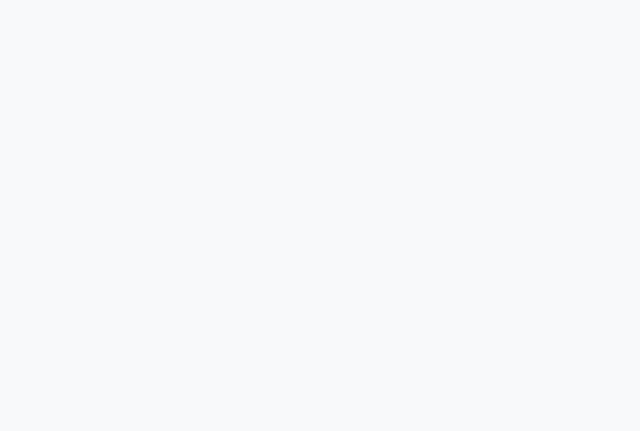
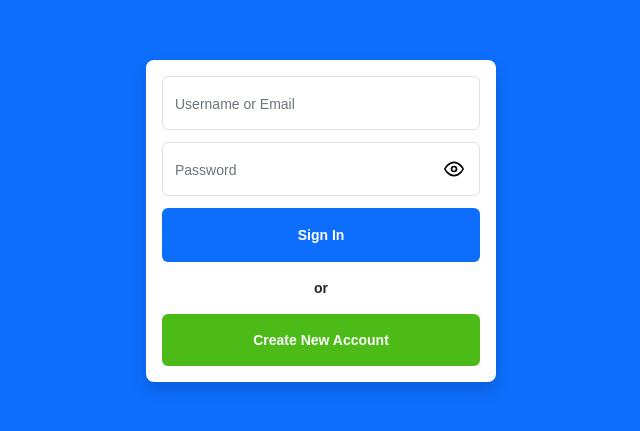
Before and after one commit to rorazliev/react-auth, a React (Create React App) app: page /signin in a window 1280 px wide. Shown: the part 179-610 px from the top of the page, without its empty margins (319-959 px from the left). Built offline with nearby package versions, Linux system fonts and the light colour scheme.

Commit message:
Create signin component

```diff
--- a/package.json
+++ b/package.json
@@ -10,12 +10,14 @@
     "@types/node": "^16.11.14",
     "@types/react": "^17.0.37",
     "@types/react-dom": "^17.0.11",
+    "@types/react-helmet": "^6.1.4",
     "@types/react-redux": "^7.1.20",
     "@types/react-router-dom": "^5.3.2",
     "@types/styled-components": "^5.1.18",
     "axios": "^0.24.0",
     "react": "^17.0.2",
     "react-dom": "^17.0.2",
+    "react-helmet": "^6.1.0",
     "react-redux": "^7.2.6",
     "react-router-dom": "^5.2.0",
     "react-scripts": "5.0.0",
--- a/src/components/App/index.tsx
+++ b/src/components/App/index.tsx
@@ -1,10 +1,14 @@
-import React, { ReactElement, Suspense, useEffect } from 'react';
+import React, {
+  lazy, ReactElement, Suspense, useEffect,
+} from 'react';
 import {
   BrowserRouter as Router, Switch, Redirect, Route,
 } from 'react-router-dom';
 import Loader from '../Loader';
 import ignoreRejection from '../../helpers/ignoreRejection';
 import { useSelector } from '../../redux/store';
+
+const Signin = lazy(() => import('../Signin'));
 
 const App: React.FC = (): ReactElement => {
   const isAuth = useSelector((state) => Boolean(state.auth.token));
@@ -29,7 +33,7 @@ const App: React.FC = (): ReactElement => {
             </>
           ) : (
             <>
-              <Route exact path="/signin" render={() => null} />
+              <Route exact path="/signin" component={Signin} />
               <Route exact path="/signup" render={() => null} />
               <Route path="*" render={() => <Redirect to="/signin" />} />
             </>
--- /dev/null
+++ b/src/components/Signin/index.tsx
@@ -0,0 +1,116 @@
+import React, { ReactElement, useEffect, useState } from 'react';
+import { useDispatch } from 'react-redux';
+import { Helmet } from 'react-helmet';
+import {
+  Box,
+  Container,
+  Content,
+  ErrorMessage,
+  Field,
+  FieldContent,
+  Form,
+  Label,
+  Input,
+  PasswordButton,
+  SubmitButton,
+  Or,
+  LinkToSignup,
+} from './style';
+import { EyeIcon, EyeOffIcon } from '../Icons';
+import { Dispatch, useSelector } from '../../redux/store';
+import { resetError, signin } from '../../redux/authReducer';
+
+const Signin: React.FC = (): ReactElement => {
+  // Identifier related state
+  const [identifier, setIdentifier] = useState('');
+  const [identifierOnFocus, setIdentifierOnFocus] = useState(false);
+
+  // Password related state
+  const [password, setPassword] = useState('');
+  const [passwordOnFocus, setPasswordOnFocus] = useState(false);
+  const [passwordIsShown, setPasswordIsShown] = useState(false);
+
+  // Error marker
+  const error = useSelector((state) => state.auth.error);
+
+  const dispatch: Dispatch = useDispatch();
+
+  // Prevents default behavior and submits the form
+  const handleFormOnSubmit = (event: React.SyntheticEvent): void => {
+    event.preventDefault();
+    dispatch(signin(identifier, password));
+  };
+
+  // Resets the error marker
+  useEffect(() => () => {
+    if (error !== null) {
+      dispatch(resetError());
+    }
+  });
+
+  // Render
+  return (
+    <>
+      <Helmet>
+        <title>Signin • React Authentication</title>
+      </Helmet>
+      <Container>
+        <Content>
+          <Box>
+            <Form onSubmit={handleFormOnSubmit}>
+              {
+              error
+                ? <ErrorMessage>{error}</ErrorMessage>
+                : null
+            }
+              <Field focused={identifierOnFocus}>
+                <FieldContent>
+                  <Label filled={identifier.length !== 0}>
+                    Username or Email
+                  </Label>
+                  <Input
+                    filled={identifier.length !== 0}
+                    value={identifier}
+                    onChange={(
+                      event: React.ChangeEvent<HTMLInputElement>,
+                    ) => setIdentifier(event.target.value)}
+                    onFocus={() => setIdentifierOnFocus(true)}
+                    onBlur={() => setIdentifierOnFocus(false)}
+                  />
+                </FieldContent>
+              </Field>
+              <Field focused={passwordOnFocus}>
+                <FieldContent>
+                  <Label filled={password.length !== 0}>
+                    Password
+                  </Label>
+                  <Input
+                    type={passwordIsShown ? 'text' : 'password'}
+                    filled={password.length !== 0}
+                    value={password}
+                    onChange={(
+                      event: React.ChangeEvent<HTMLInputElement>,
+                    ) => setPassword(event.target.value)}
+                    onFocus={() => setPasswordOnFocus(true)}
+                    onBlur={() => setPasswordOnFocus(false)}
+                  />
+                  <PasswordButton
+                    type="button"
+                    onClick={() => setPasswordIsShown(!passwordIsShown)}
+                  >
+                    {passwordIsShown ? <EyeOffIcon /> : <EyeIcon />}
+                  </PasswordButton>
+                </FieldContent>
+              </Field>
+              <SubmitButton type="submit">Sign In</SubmitButton>
+              <Or>or</Or>
+              <LinkToSignup to="/signup">Create New Account</LinkToSignup>
+            </Form>
+          </Box>
+        </Content>
+      </Container>
+    </>
+  );
+};
+
+export default Signin as React.FC;
--- /dev/null
+++ b/src/components/Signin/style.tsx
@@ -0,0 +1,147 @@
+import { Link } from 'react-router-dom';
+import styled from 'styled-components';
+import colors from '../../assets/styles/colors';
+
+export const Box = styled.div`
+  border-radius: 8px;
+  padding: 1rem;
+  width: 100%;
+`;
+
+export const Container = styled.div`
+  background-color: rgb(${colors.primary});
+  justify-content: center;
+  flex-direction: column;
+  align-items: center;
+  position: relative;
+  padding: 1rem;
+  display: flex;
+  height: 100%;
+  width: 100%;
+`;
+
+export const Content = styled.div`
+  box-shadow: 0 0.5rem 1rem rgba(0, 0, 0, 0.15);
+  background-color: #fff;
+  border-radius: 8px;
+  max-width: 350px;
+  width: 100%;
+`;
+
+export const ErrorMessage = styled.div`
+  color: rgb(${colors.danger});
+  margin: 4px 0 19px 0;
+  text-align: center;
+`;
+
+export const Field = styled.div<{focused: boolean}>`
+  transition: border-color 0.15s ease-in-out;
+  border: 1px solid transparent;
+  border-color: rgb(${(props) => (
+    props.focused ? colors.primary : colors.gray
+  )});
+  margin-bottom: 12px;
+  border-radius: 6px;
+  width: 100%;
+`;
+
+export const FieldContent = styled.div`
+  position: relative;
+  display: flex;
+  cursor: text;
+  height: 52px;
+  padding: 0;
+  margin: 0;
+  flex: 1;
+`;
+
+export const Form = styled.form`
+  width: 100%;
+`;
+
+export const Label = styled.label<{filled: boolean}>`
+  ${(props) => (
+    props.filled ? 'transform: scale(0.83333) translateY(-12px);' : ''
+  )};
+  color: rgb(${colors.secondary});
+  transition: all 0.1s linear;
+  text-overflow: ellipsis;
+  transform-origin: left;
+  pointer-events: none;
+  position: absolute;
+  line-height: 55px;
+  font-size: 14px;
+  left: 12px;
+  top: 0;
+`;
+
+export const Input = styled.input<{filled: boolean}>`
+  background-color: transparent;
+  text-overflow: ellipsis;
+  padding: 9px 0 7px 12px;
+  outline: transparent;
+  font-size: 14px;
+  border: 0;
+  flex: 1;
+
+  ${(props) => (props.filled ? `
+    padding: 20px 0 0 12px !important;
+  ` : '')}
+`;
+
+export const PasswordButton = styled.button`
+    transition: color 0.15s ease-in-out;
+    background-color: transparent;
+    justify-content: center;
+    align-items: center;
+    cursor: pointer;
+    display: flex;
+    height: 52px;
+    width: 50px;
+
+    &:hover {
+      color: rgb(${colors.primary});
+    }
+`;
+
+export const SubmitButton = styled.button`
+  background-color: rgb(${colors.primary});
+  transition: all .15s ease-in-out;
+  border-radius: 6px;
+  text-align: center;
+  font-weight: 600;
+  cursor: pointer;
+  height: 54px;
+  width: 100%;
+  color: #fff;
+
+  &:hover {
+    background-color: rgb(${colors.primaryDark});
+  }
+`;
+
+export const Or = styled.div`
+  text-align: center;
+  line-height: 52px;
+  font-weight: 600;
+  height: 52px;
+  width: 100%;
+`;
+
+export const LinkToSignup = styled(Link)`
+  background-color: rgb(${colors.success});
+  transition: all 0.15s ease-in-out;
+  justify-content: center;
+  align-items: center;
+  border-radius: 6px;
+  font-weight: 600;
+  display: flex;
+  height: 52px;
+  width: 100%;
+  color: #fff;
+
+  &:hover {
+    background-color: rgb(${colors.successDark});
+    color: #fff;
+  }
+`;
```
Also changed, not shown: 1 other file (tests, documents, lock files or other folders).
